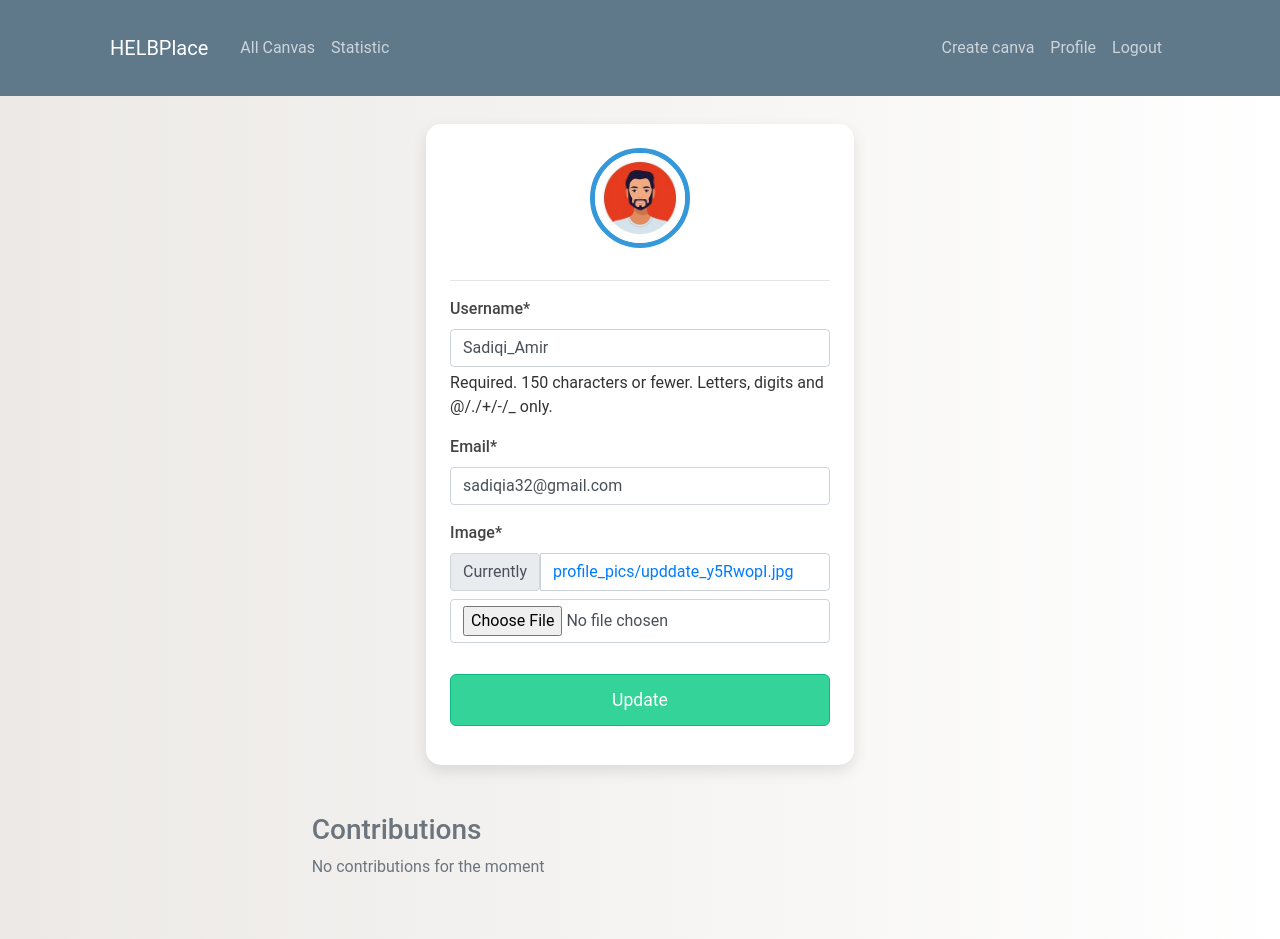
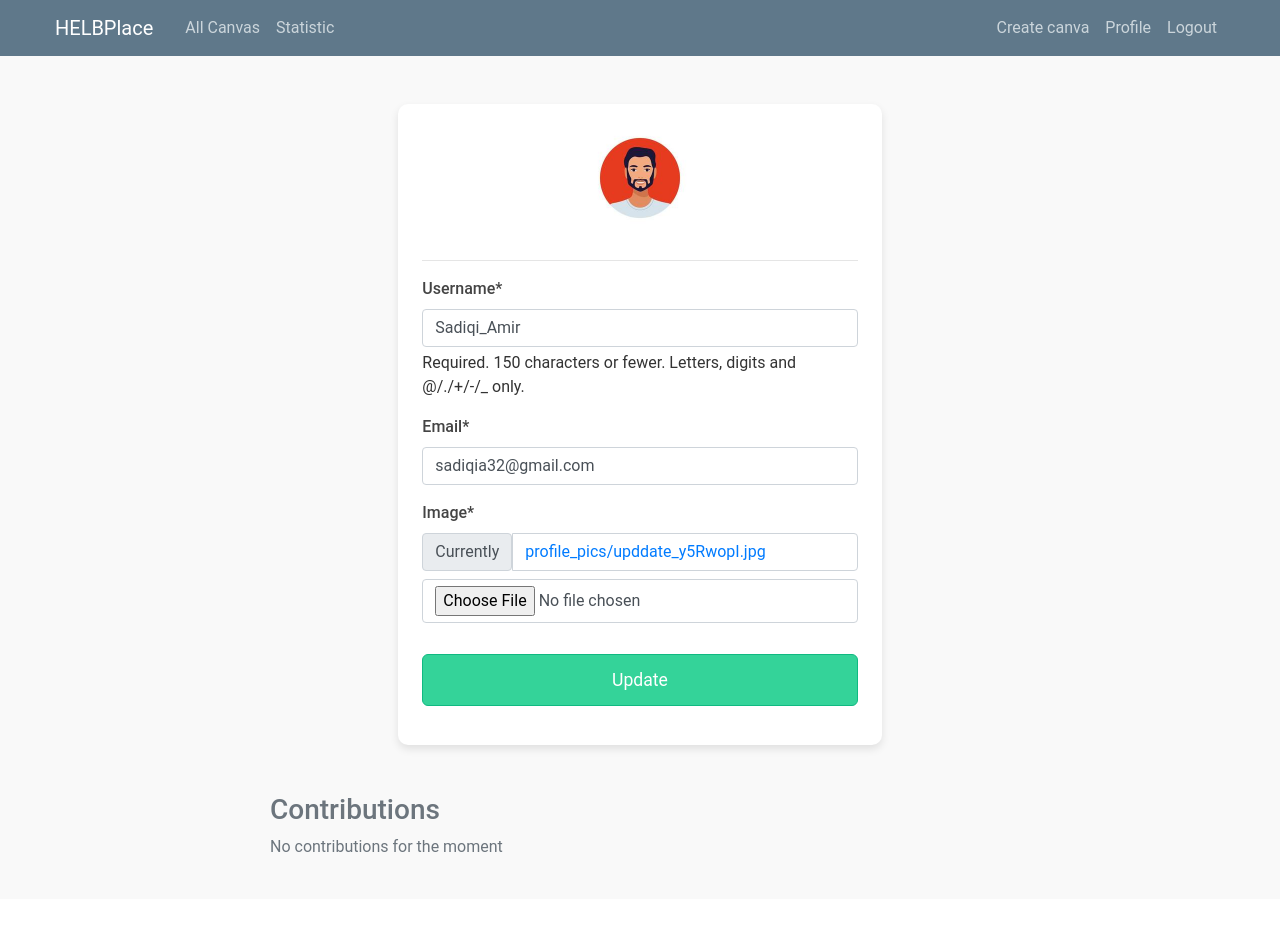
Before and after one commit to asadiqi/Web_Q3_HelbPlace, a Django app: page /profile/ in a window 1280 px wide. After the commit the page ends 852 px from the top, so only its background shows below. Run offline with Django 5.2, Linux system fonts and the light colour scheme; a user stored in the database is signed in; data comes from the database, SQL or seed files in the repository; both versions use the stored data as it was after the commit; some libraries are stand-ins or nearby versions.

Commit message:
revenir sur le css

```diff
--- a/django_project/blog/static/blog/main.css
+++ b/django_project/blog/static/blog/main.css
@@ -1,8 +1,9 @@
+
 body {
-    font-family: 'Roboto', sans-serif;
-    background: linear-gradient(to right, #ece9e6, #ffffff);
-    color: #333;
-    padding-top: 5rem;
+  font-family: 'Roboto', sans-serif;
+  background-color: #f9f9f9;
+  color: #333;
+  margin-top: 5rem;
 }
 
 h1, h2, h3, h4, h5, h6 {
@@ -77,27 +78,9 @@ h1, h2, h3, h4, h5, h6 {
   cursor: not-allowed;
 }
 
+/* Structure du container */
 .container {
-    max-width: 1100px;
-    margin: auto;
-    padding: 20px;
-}
-img.rounded-circle {
-    border: 5px solid #3498db;
-}
-
-.btn-info {
-    background-color: #3498db;
-    border-color: #2980b9;
-    font-size: 1rem;
-    padding: 12px 25px;
-    border-radius: 30px;
-    transition: background-color 0.3s ease, transform 0.3s ease;
-}
-
-.btn-info:hover {
-    background-color: #2980b9;
-    transform: scale(1.1);
+  max-width: 1200px;
 }
 
 .row {
@@ -128,19 +111,6 @@ p.card-text {
 .card-text {
   color: #7f8c8d;
   font-size: 1rem;
-}
-
-.list-group-item {
-    border: none;
-    border-bottom: 1px solid #f1f1f1;
-}
-
-.list-group-item:hover {
-    background-color: #f9f9f9;
-}
-
-.text-primary {
-    color: #3498db !important;
 }
 
 /* Formulaire et autres éléments de l'interface */
@@ -234,16 +204,14 @@ input[type="number"], input[type="color"] {
 }
 
 .card {
-    background: #ffffff;
-    border: none;
-    border-radius: 15px;
-    box-shadow: 0 6px 15px rgba(0, 0, 0, 0.1);
-    transition: transform 0.3s ease, box-shadow 0.3s ease;
+  border: none;
+  border-radius: 10px;
+  transition: transform 0.2s, box-shadow 0.3s ease;
 }
 
 .card:hover {
-    transform: translateY(-10px);
-    box-shadow: 0 12px 25px rgba(0, 0, 0, 0.15);
+  transform: translateY(-5px);
+  box-shadow: 0 6px 20px rgba(0, 0, 0, 0.2);
 }
 
 .card-title {
```
Also changed, not shown: django_project/db.sqlite3.
